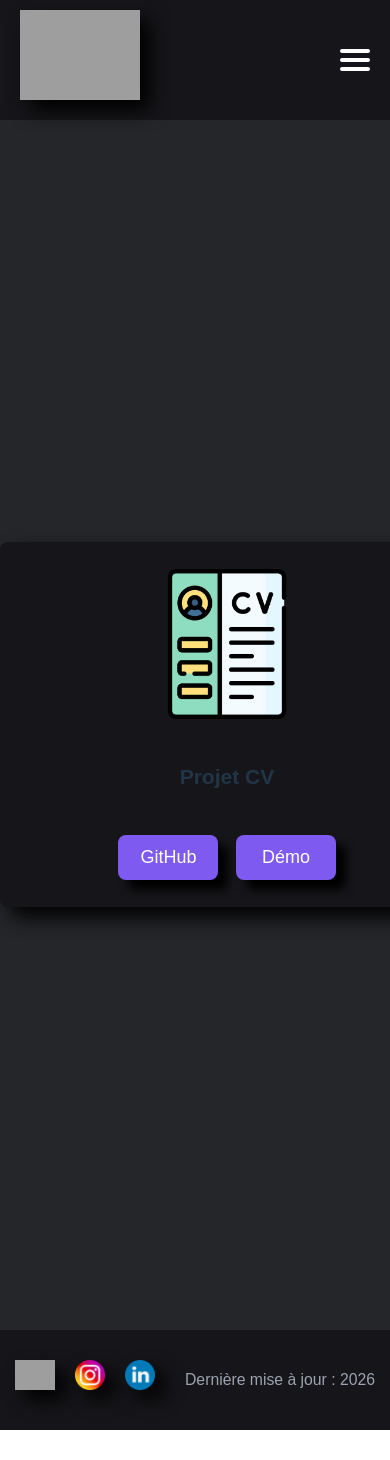
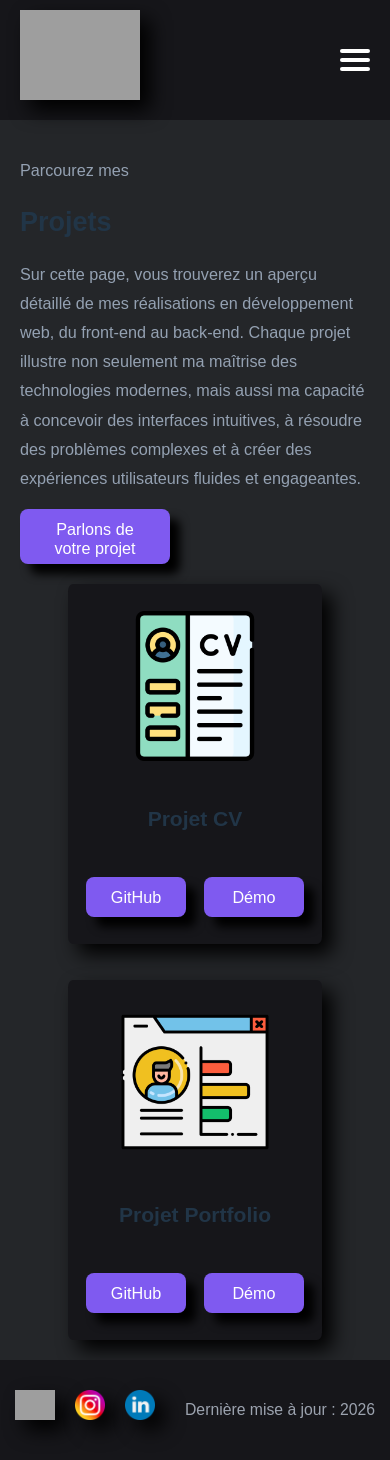
Before and after one commit to userXXIIXII/my-portfolio-vue, a Vue app: page /project in a window 390 px wide. Before the commit the page ends 1430 px from the top, so only its background shows below. Built offline with nearby package versions, Linux system fonts and the light colour scheme; grey boxes are pictures that could not be loaded.

Commit message:
finnissions des comp

```diff
--- a/src/components/About.vue
+++ b/src/components/About.vue
@@ -152,4 +152,11 @@
         }
     }
 
+     @media (max-width: 1024px) {
+        section {
+            flex-direction: column;
+            padding-bottom: 20px;
+        }
+     }
+
 </style>
--- a/src/components/Contact.vue
+++ b/src/components/Contact.vue
@@ -179,4 +179,30 @@ const handleSubmit = () => {
     color: #2cb67d;
     }
 
+    @media (max-width: 768px) {
+        section {
+            flex-direction: column-reverse;
+            padding: 1rem;
+        }
+
+        h1 {
+        font-size: 1.5rem;
+    }
+
+    h2 {
+        font-size: 1rem;
+    }
+
+    p {
+        font-size: 0.9rem;
+    }
+    }
+
+    @media (max-width: 1024px) {
+        section {
+            flex-direction: column-reverse;
+            padding: 20px;
+        }
+    }
+
 </style>
--- a/src/components/Header.vue
+++ b/src/components/Header.vue
@@ -191,7 +191,7 @@ const closeMenu = () => {
 
   .nav-links {
     width: 200px;
-    padding: 80px 15px;
+    padding-top: 20px;
     gap: 20px;
   }
 
--- a/src/components/Home.vue
+++ b/src/components/Home.vue
@@ -61,7 +61,7 @@
         transform: scale(1.10);
     }
 
-    @media (max-width: 768px) {
+    @media (max-width: 767px) {
         .home-container {
             display: flex;
             flex-direction: column-reverse;
@@ -96,4 +96,11 @@
             font-size: 0.9rem;
         }
     }
+
+    @media (max-width: 1024px) {
+        .home-container {
+            flex-direction: column-reverse;
+            padding-bottom: 20px;
+        }
+    }
 </style>
--- a/src/components/Project.vue
+++ b/src/components/Project.vue
@@ -35,12 +35,12 @@
             <p>Parcourez mes</p>
             <h1>Projets</h1>
             <p>
-                Sur cette page, vous trouverez un aperçu détaillé de <br>
-                mes réalisations en développement web, du front-end <br>
-                au back-end. Chaque projet illustre non seulement ma <br>
-                maîtrise des technologies modernes, mais aussi ma <br>
-                capacité à concevoir des interfaces intuitives, à résoudre <br>
-                des problèmes complexes et à créer des expériences <br>
+                Sur cette page, vous trouverez un aperçu détaillé de
+                mes réalisations en développement web, du front-end
+                au back-end. Chaque projet illustre non seulement ma
+                maîtrise des technologies modernes, mais aussi ma
+                capacité à concevoir des interfaces intuitives, à résoudre
+                des problèmes complexes et à créer des expériences
                 utilisateurs fluides et engageantes.
             </p>
             <router-link to="/contact">
@@ -70,6 +70,11 @@
         gap: 2rem;
     }
 
+    .right {
+        max-width: 700px;
+        width: 100%;
+    }
+
     .projet-container {
         border-radius: 2%;
         box-shadow: 10px 10px 20px black;
@@ -82,7 +87,6 @@
         align-items: center;
         gap: 1rem;
 
-        width: 400px;
         padding: 1.5rem;
     }
 
@@ -122,6 +126,54 @@
         transform: scale(1.10);
     }
 
+    @media (max-width: 768px) {
+        section {
+        flex-direction: column-reverse;
+        padding: 1rem;
+        gap: 20px;
+    }
+
+    .left {
+        flex-direction: column;
+    }
+
+    .projet-container {
+        width: 200px;
+    }
+
+    h1 {
+        font-size: 1.5rem;
+    }
+
+    h2 {
+        font-size: 1rem;
+    }
+
+    p {
+        font-size: 0.9rem;
+    }
+
+    .button {
+        width: 100px;
+        height: 40px;
+        font-size: 0.9rem;
+    }
+
+    .button2 {
+        width: 150px;
+        height: 55px;
+        font-size: 0.9rem;
+    }
+
+    }
+
+    @media (max-width: 1024px) {
+        section {
+            flex-direction: column-reverse;
+            padding: 20px;
+            gap: 20px;
+        }
+    }
 
 
 </style>
--- a/src/components/Skill.vue
+++ b/src/components/Skill.vue
@@ -1,7 +1,7 @@
 <template>
     <section>
         <div class="left">
-            <p>Découvre mes</p>
+            <p>Découvrez mes</p>
             <h1>Compétences</h1>
             <p class="bio">Découvrez mes compétences en développement web et
                 mes outils favoris pour créer des applications modernes
@@ -130,7 +130,7 @@
 
 @media (max-width: 768px) {
     section {
-        flex-direction: column-reverse;
+        flex-direction: column;
         align-items: center;
         padding: 1rem;
     }
@@ -168,5 +168,13 @@
         height: 55px;
         font-size: 0.9rem;
     }
+
+    }
+
+    @media (max-width: 1024px) {
+        section {
+            flex-direction: column;
+            padding: 20px;
+        }
 }
 </style>
--- a/src/main.js
+++ b/src/main.js
@@ -23,3 +23,10 @@ const router = createRouter({
 })
 
 createApp(App).use(router).mount('#app')
+
+router.afterEach(() => {
+  // seulement si la page est scrollable (mobile)
+  if (window.innerWidth <= 768) {
+    window.scrollTo(0, 0)
+  }
+})
```
